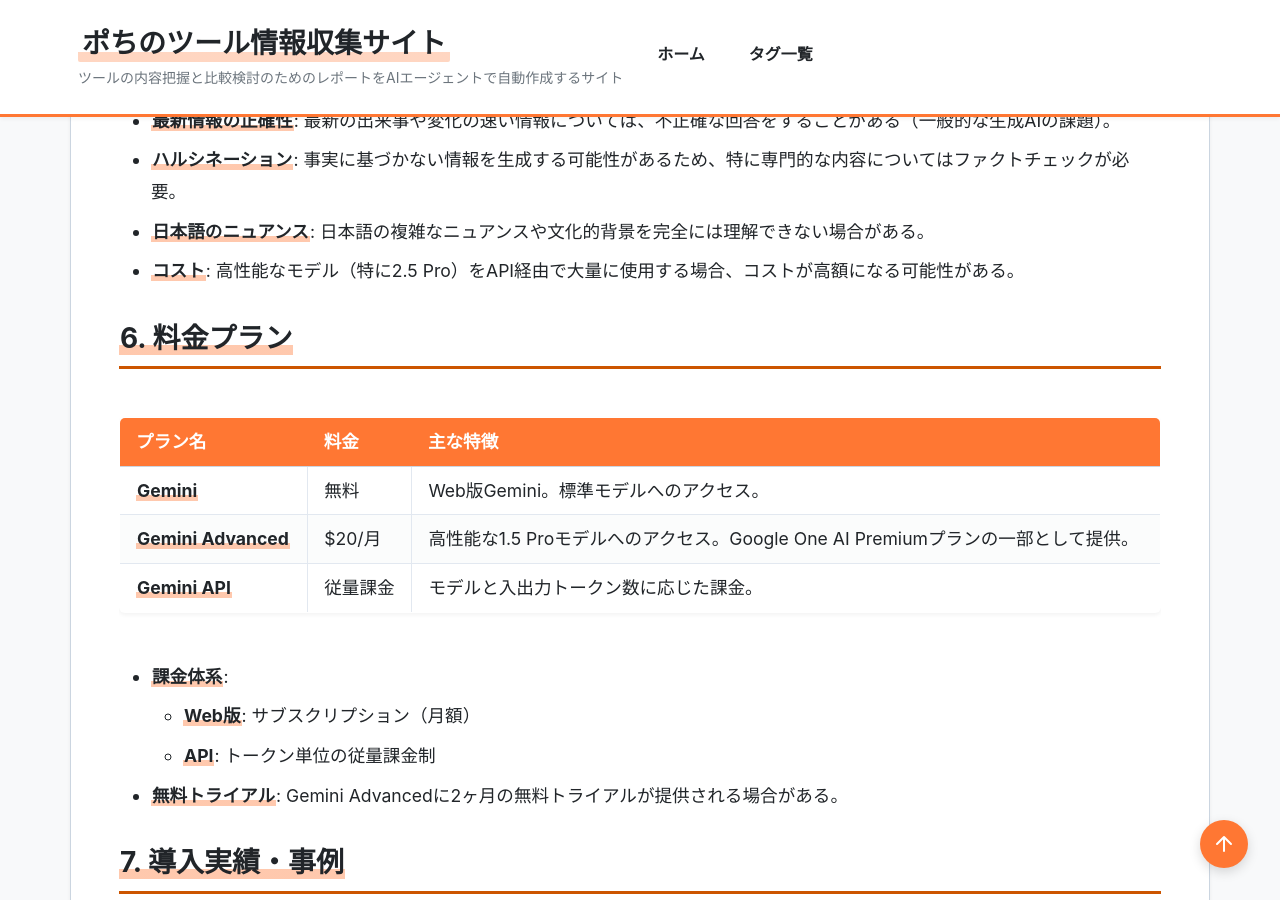
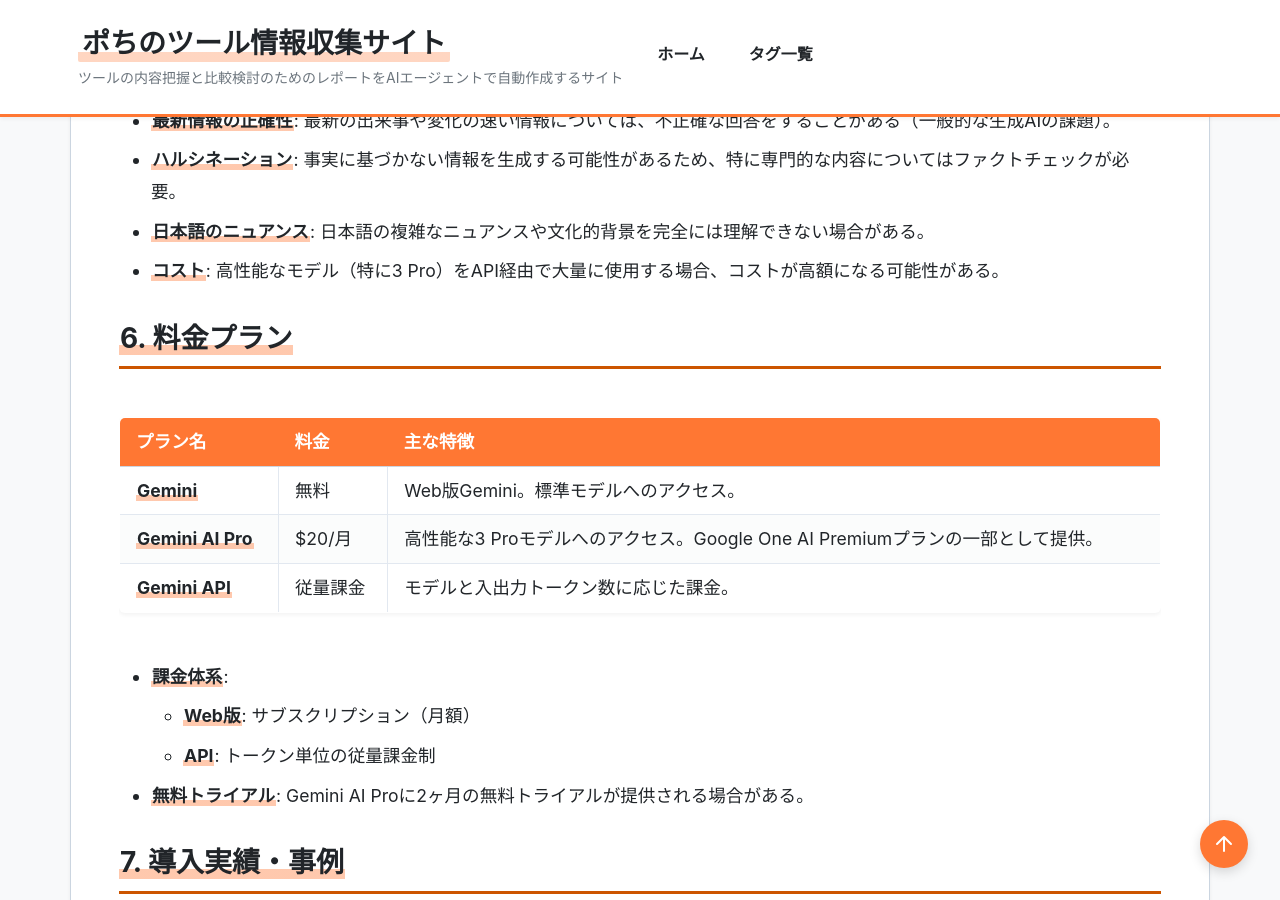
Before and after one commit to aegisfleet/tool-survey-report, a Jekyll site: the page built from _reports/gemini.md, in a window 1280 px wide and 900 px high, scrolled down 4906 px. Built offline with Jekyll 4.4.1, drawn with Linux system fonts in a browser that asks for light colours; some of the changed text lies outside the part shown.

Commit message:
Update Gemini report with correct release date for Gemini 3 Pro (Nov 2025) and updated plan information.

```diff
--- a/_reports/gemini.md
+++ b/_reports/gemini.md
@@ -21,7 +21,7 @@ quick_summary:
     - "一般ユーザー"
     - "開発者"
     - "研究者"
-  latest_highlight: "2026年1月にGoogle TVへのGemini機能搭載を発表"
+  latest_highlight: "2025年11月に最新モデルGemini 3 Proを発表"
   update_frequency: "高"
 
 evaluation:
@@ -81,9 +81,9 @@ relationships:
 * **高度な推論能力**: 複雑な問題に対して、思考のステップを経てより正確な回答を導き出す「思考チェーン(Reasoning)」能力。
 * **長文コンテキスト処理**: 最大100万トークンという非常に長いコンテキストウィンドウを持ち、大量のドキュメント（最大1,500ページ）やコード（3万行）を一度に処理可能。
 * **多様なモデルファミリー**:
-  * **Gemini 2.5 Pro**: コーディングや複雑なタスクに最適な高性能モデル。
-  * **Gemini 2.5 Flash**: 日常的なタスクで高速なパフォーマンスを発揮するモデル。
-  * **Gemini 2.5 Flash-Lite**: 大量処理に適したコスト効率の高い軽量モデル。
+  * **Gemini 3 Pro**: コーディングや複雑なタスクに最適な高性能モデル。
+  * **Gemini 3 Flash**: 日常的なタスクで高速なパフォーマンスを発揮するモデル。
+  * **Gemini 3 Flash-Lite**: 大量処理に適したコスト効率の高い軽量モデル。
 * **APIと開発者ツール**: Google AI StudioやGemini API (Google AI aPaaS) を通じて、開発者が自身のアプリケーションにGeminiを統合可能。
 * **Agent Mode (Preview)**: 開発者向け機能(Gemini Code Assist)の一部として提供。対話を通じて、複数ステップにわたる複雑なタスクや目標の達成を支援する。
 
@@ -99,20 +99,20 @@ relationships:
 * **最新情報の正確性**: 最新の出来事や変化の速い情報については、不正確な回答をすることがある（一般的な生成AIの課題）。
 * **ハルシネーション**: 事実に基づかない情報を生成する可能性があるため、特に専門的な内容についてはファクトチェックが必要。
 * **日本語のニュアンス**: 日本語の複雑なニュアンスや文化的背景を完全には理解できない場合がある。
-* **コスト**: 高性能なモデル（特に2.5 Pro）をAPI経由で大量に使用する場合、コストが高額になる可能性がある。
+* **コスト**: 高性能なモデル（特に3 Pro）をAPI経由で大量に使用する場合、コストが高額になる可能性がある。
 
 ## **6. 料金プラン**
 
 | プラン名 | 料金 | 主な特徴 |
 |---------|------|---------|
 | **Gemini** | 無料 | Web版Gemini。標準モデルへのアクセス。 |
-| **Gemini Advanced** | $20/月 | 高性能な1.5 Proモデルへのアクセス。Google One AI Premiumプランの一部として提供。 |
+| **Gemini AI Pro** | $20/月 | 高性能な3 Proモデルへのアクセス。Google One AI Premiumプランの一部として提供。 |
 | **Gemini API** | 従量課金 | モデルと入出力トークン数に応じた課金。 |
 
 * **課金体系**:
     * **Web版**: サブスクリプション（月額）
     * **API**: トークン単位の従量課金制
-* **無料トライアル**: Gemini Advancedに2ヶ月の無料トライアルが提供される場合がある。
+* **無料トライアル**: Gemini AI Proに2ヶ月の無料トライアルが提供される場合がある。
 
 ## **7. 導入実績・事例**
 
@@ -170,7 +170,7 @@ relationships:
 ## **13. 直近半年のアップデート情報**
 
 * **2026年01月06日**: CES 2026にて、Google TVにGeminiを統合し、自然言語での検索や情報表示機能を提供することを発表。
-* **2025年12月05日**: Gemini 2.5 Proを発表。推論能力、コーディング性能が大幅に向上。
+* **2025年11月18日**: Gemini 3 Proを発表。前世代と比較して推論能力と処理速度が飛躍的に向上。
 * **2025年10月14日**: 開発者向け支援機能「Gemini Code Assist」において、従来のツール機能が「**Agent Mode (Preview)**」に置き換えられた。
 * **2025年10月13日**: GitHubリポジトリのコードレビューを支援する「**Gemini Code Assist on GitHub**」のエンタープライズ版（Preview）が利用可能になった。
 * **2025年08月20日**: Google Workspaceとの連携を強化し、メールの下書きやドキュメント要約の精度が向上。
```
